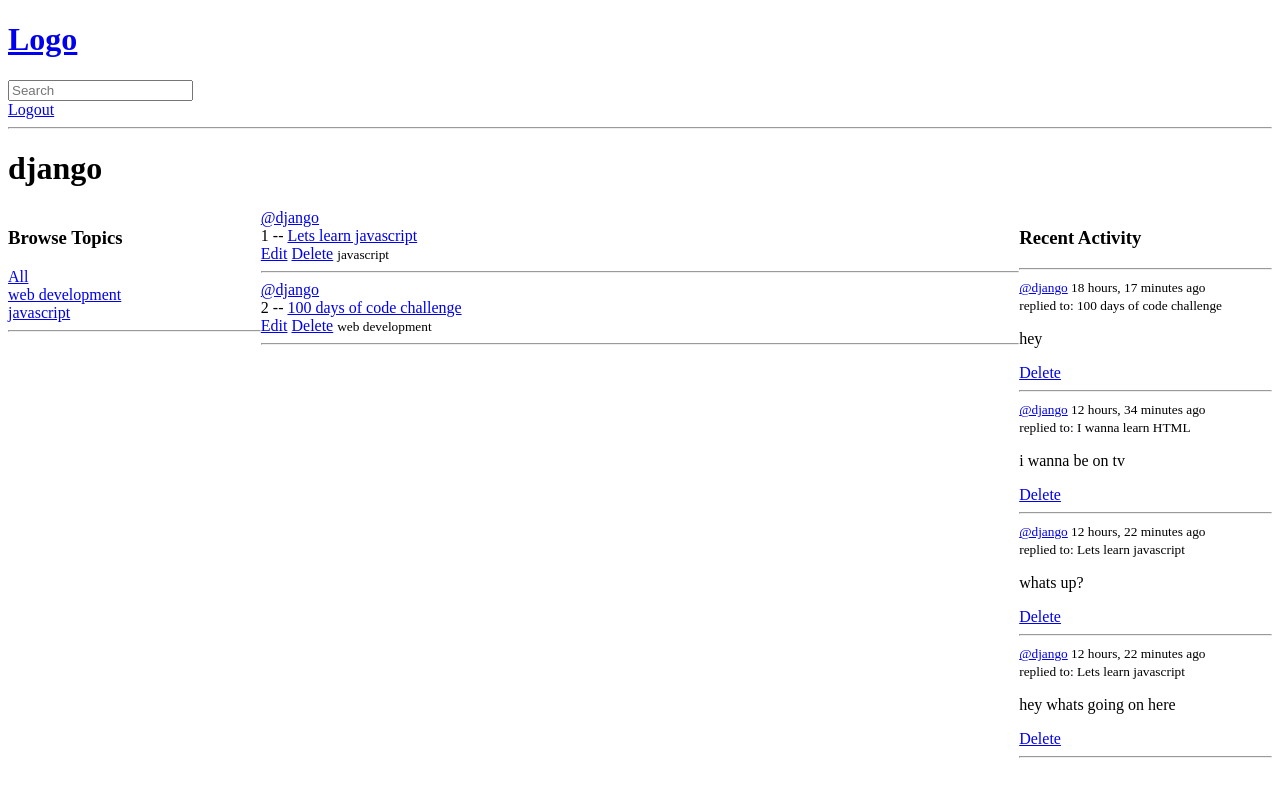
After one commit to P0cketbear/django_tasks, a Django app: page /profile/1 in a window 1280 px wide. The commit adds this page. Run offline with Django 5.2, Linux system fonts and the light colour scheme; data comes from the database, SQL or seed files in the repository.

Commit message:
snyk show off

```diff
--- a/base/models.py
+++ b/base/models.py
@@ -17,7 +17,7 @@ class Room(models.Model):
     topic = models.ForeignKey(Topic, on_delete=models.SET_NULL, null=True)
     name = models.CharField(max_length=200)
     participants = models.ManyToManyField(User, related_name='participants', blank=True)
-    description = models.TextField(null=True, blank=True)
+    description = models.TextField(blank=True)
     created = models.DateTimeField(auto_now_add=True)
     updated = models.DateTimeField(auto_now=True)
 
--- /dev/null
+++ b/base/templates/base/activity_component.html
@@ -0,0 +1,14 @@
+<h3>Recent Activity</h3>
+<hr>
+{% for message in room_messages %}
+<div>
+    <small><a href="{% url 'user-profile' message.user.id %}">@{{message.user.username}}</a> {{message.created|timesince}} ago</small> <br>
+    <small>replied to: {{message.room.name}}</small>
+    <p>{{message.body}}</p>
+    {% if message.user == user %}
+
+    <a href="{% url 'delete-message' message.id %}">Delete</a>
+    {% endif %}
+    <hr>
+</div>
+{% endfor %}
--- /dev/null
+++ b/base/templates/base/feed_component.html
@@ -0,0 +1,15 @@
+
+  {% for room in rooms %}
+  <span><a href="{% url 'user-profile' room.host.id %}">@{{room.host.username}}</a></span><br />
+
+  {{room.id}} -- <a href="/room/{{room.id}}">{{room.name}}</a> <br />
+
+  {% if user == room.host %}
+  <a href="{% url 'update-room' room.id %}">Edit</a>
+  <a href="{% url 'delete-room' room.id %}">Delete</a>
+  {% endif %}
+
+  <small>{{room.topic.name}}</small>
+
+  <hr/>
+  {% endfor %}
--- /dev/null
+++ b/base/templates/base/profile.html
@@ -0,0 +1,26 @@
+{% extends "main.html" %}
+{% block content %}
+
+
+<style>
+    .profile-container {
+        display: grid;
+        grid-template-columns: 1fr 3fr 1fr;
+    }
+</style>
+<h1>{{user.username}}</h1>
+
+<div class='profile-container'>
+
+    <div>
+        {% include 'base/topics_component.html' %}
+    </div>
+    <div>
+        {% include 'base/feed_component.html' %}
+    </div>
+
+    <div>
+        {% include 'base/activity_component.html' %}
+    </div>
+</div>
+{% endblock content %}
--- a/base/templates/base/room.html
+++ b/base/templates/base/room.html
@@ -23,7 +23,7 @@
             {% for message in room_messages %}
             <div>
 
-                <small>@{{message.user.username}} {{message.created|timesince}} ago </small>
+                <small><a href="{% url 'user-profile' room.host.id %}">@{{room.host.username}}</a> {{message.created|timesince}} ago </small>
                 <p>{{message.body}}</p>
                 {% if message.user == user %}
 
@@ -58,4 +58,4 @@
     </div>
 </div>
 
-{% endblock %}
+{% endblock content %}
--- /dev/null
+++ b/base/templates/base/topics_component.html
@@ -0,0 +1,7 @@
+<h3>Browse Topics</h3>
+<a href="{% url 'home' %}">All</a><br />
+{% for topic in topics %}
+<div><a href="{% url 'home' %}?q={{topic.name}}">{{topic.name}}</a><br /></div>
+{% endfor %}
+
+<hr />
--- a/base/urls.py
+++ b/base/urls.py
@@ -11,4 +11,5 @@ urlpatterns = [
     path('update-room/<str:pk>', views.update_room, name='update-room'),
     path('delete-room/<str:pk>', views.delete_room, name='delete-room'),
     path('delete-message/<str:pk>', views.delete_message, name='delete-message'),
+    path('profile/<str:pk>', views.user_profile, name='user-profile'),
 ]
--- a/base/views.py
+++ b/base/views.py
@@ -161,3 +161,17 @@ def delete_message(request, pk):
 
     context = {'obj': message}
     return render(request, 'base/delete.html', context)
+
+
+def user_profile(request, pk):
+    user = User.objects.get(id=pk)
+    rooms = user.room_set.all()
+    room_messages = user.message_set.all()
+    topics = Topic.objects.filter(room__participants=user).distinct()
+    context = {
+        'user': user,
+        'rooms': rooms,
+        'room_messages': room_messages,
+        'topics': topics,
+    }
+    return render(request, 'base/profile.html', context)
--- /dev/null
+++ b/static/styles/main.css
@@ -0,0 +1,3 @@
+.body{
+    background-color: aquamarine;
+}
--- a/studybud/settings.py
+++ b/studybud/settings.py
@@ -118,7 +118,9 @@ USE_TZ = True
 # Static files (CSS, JavaScript, Images)
 # https://docs.djangoproject.com/en/5.0/howto/static-files/
 
-STATIC_URL = 'static/'
+STATIC_URL = '/static/'
+
+STATICFILES_DIRS = [BASE_DIR / 'static']
 
 # Default primary key field type
 # https://docs.djangoproject.com/en/5.0/ref/settings/#default-auto-field
--- a/templates/main.html
+++ b/templates/main.html
@@ -1,8 +1,10 @@
 <!DOCTYPE html>
+{% load static %}
 <html lang="en">
 <head>
     <meta charset="UTF-8">
     <meta name="viewport" content="width=device-width, initial-scale=1.0">
+    <link rel="stylesheet" type="text/css" media="screen" href="{% static 'styles/main.css'  %}">
     <title>StudyBud</title>
 </head>
 <body>
--- a/templates/navbar.html
+++ b/templates/navbar.html
@@ -1,8 +1,7 @@
 <a href="/"><h1>Logo</h1></a>
 
 <form action="{% url 'home' %}" method="get">
-
-   <input type="text" name="q" placeholder='Search '>
+  <input type="text" name="q" placeholder="Search " />
 </form>
 
 {% if user.is_authenticated %}
@@ -13,5 +12,4 @@
 
 {% endif %}
 
-
-<hr>
+<hr />
```
Also changed, not shown: base/templates/base/home.html (+5 -46 lines), base/templates/base/login_signup.html (+3 -11 lines).
